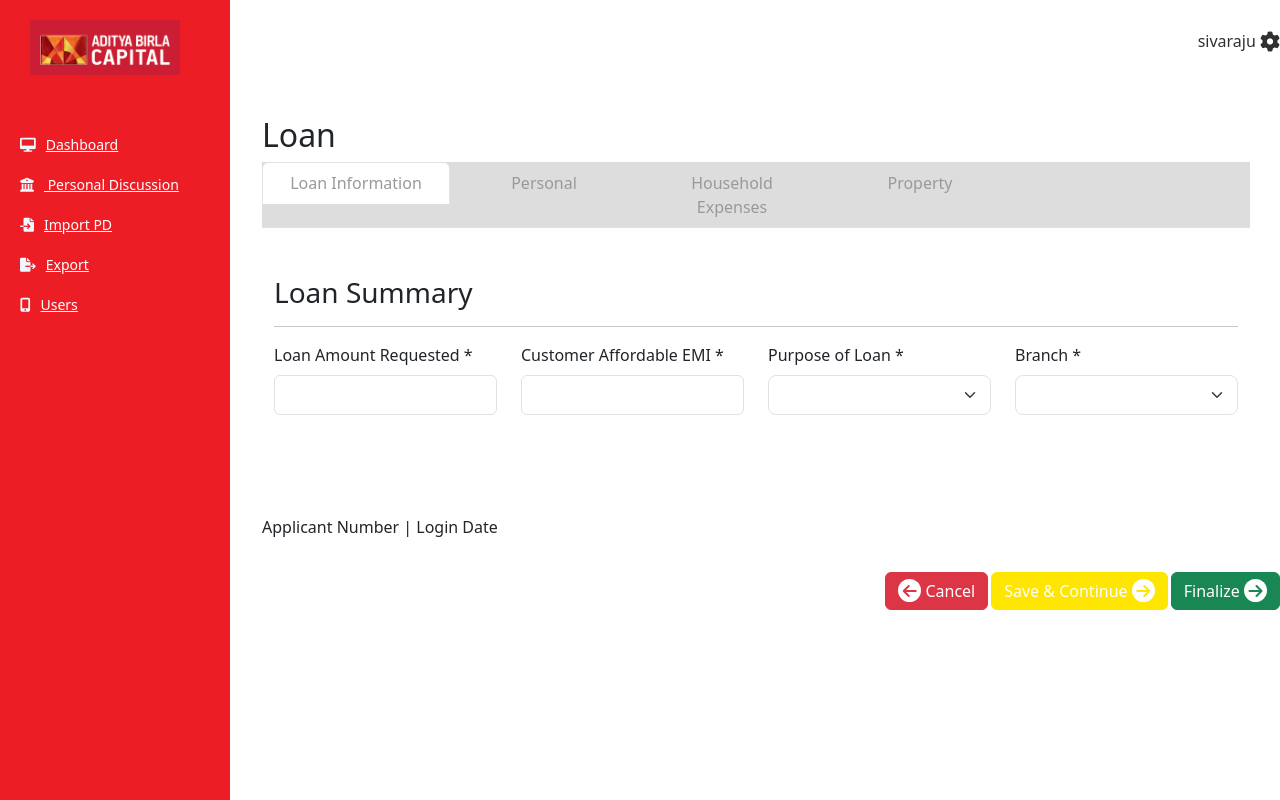
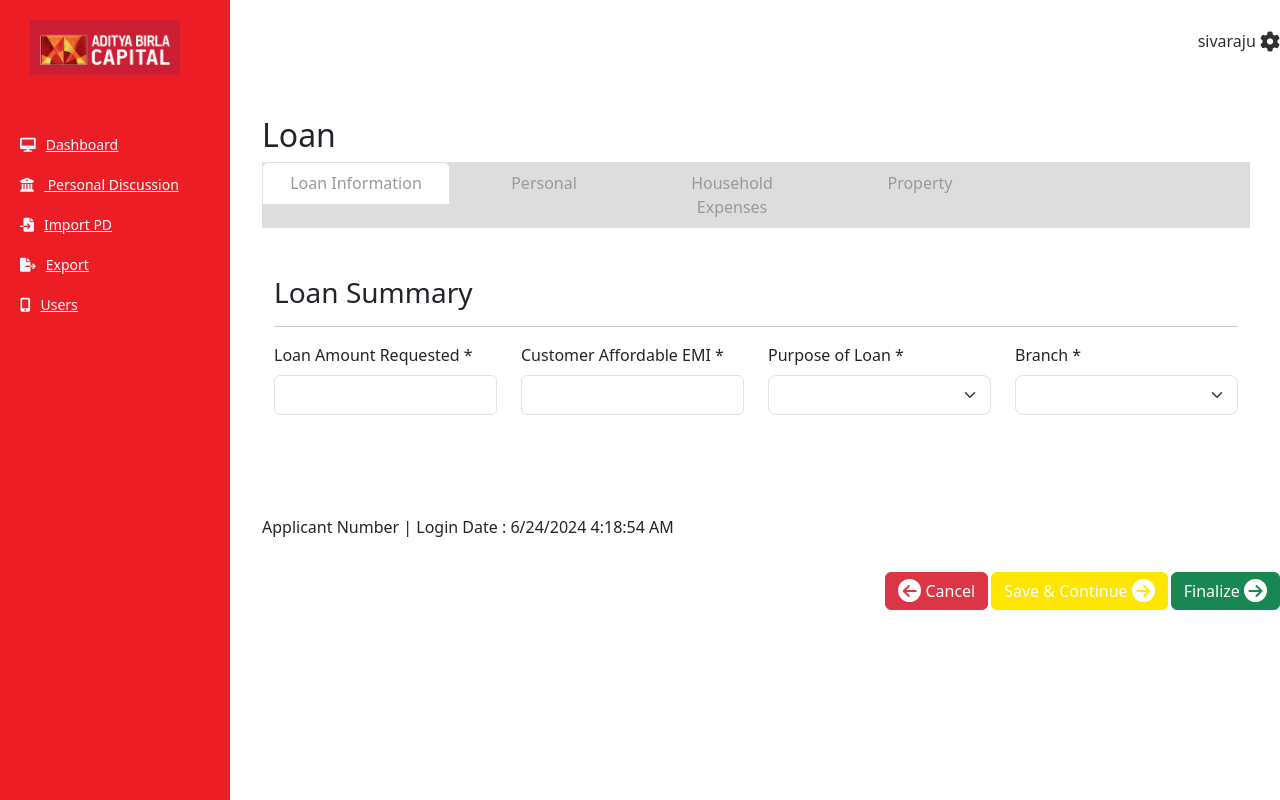
Before and after one commit to acgitsdevteam/rightprofile, a React (Create React App) app: page /loan in a window 1280 px wide. Built offline with nearby package versions, Linux system fonts and the light colour scheme.

Commit message:
Update LoanCreationPhases.tsx
loan basic save

```diff
--- a/src/Components/LoanCreationPhases.tsx
+++ b/src/Components/LoanCreationPhases.tsx
@@ -1,9 +1,12 @@
 import React, { useState } from 'react';
 import SideMenu from './Layout/SideMenu';
-import { Outlet, Route, Link, NavLink } from 'react-router-dom';
+import { Outlet, Route, Link, NavLink, useNavigate } from 'react-router-dom';
 import { Tabs, Tab, Button } from 'react-bootstrap';
 import { Form, Col, Row, FormControl } from 'react-bootstrap';
 import { edbranchList, loanPurposes, dropDownLists } from './Services/Branches';
+import axios from 'axios';
+
+import myLoan from '././Model/Loan.json';
 
 
 const LoanCreationPhases = () => {
@@ -12,6 +15,95 @@ const LoanCreationPhases = () => {
 
   const [subTabkey, setSubTabKey] = useState<string>('applicant');
   const [innerSubKey, setInnerSubKey] = useState<string>('applicant');
+  const currDate = new Date().toLocaleDateString();
+  const currTime = new Date().toLocaleTimeString();
+    const [errorMsg, setErrorMsg] = useState('');
+    const [formData, setFormData] = useState({
+        loanAmountRequested: 0,
+        customerAffordableEmi: 0,
+        purposeOfLoan: '',
+        edbranch: ''
+    });
+    const axiosInstance = axios.create({
+        baseURL: 'https://3.7.159.34/rightprofile/api/', // Replace with your API base URL
+        // timeout: 1000,                      // Set a timeout if needed
+        //headers: { 'Content-Type': 'application/json' }
+    });
+    const navigate = useNavigate();
+
+    const [errors, setErrors] = useState({
+        loanAmountRequested: '',
+        customerAffordableEmi: '',
+        purposeOfLoan: '',
+        edbranch: ''
+    });
+    const checkValidation = () => {
+        const newErrors = {
+            loanAmountRequested: '',
+            customerAffordableEmi: '',
+            purposeOfLoan: '',
+            edbranch: ''
+        };
+
+
+
+        if (!formData.loanAmountRequested) {
+            newErrors.loanAmountRequested = 'Please enter Loan Amount';
+        }
+
+        if (!formData.customerAffordableEmi) {
+            newErrors.customerAffordableEmi = 'Please enter Emi Payment Amount';
+        }
+
+        if (!formData.purposeOfLoan) {
+            newErrors.purposeOfLoan = 'Please Enter Purpose of Loan';
+        }
+
+        if (!formData.edbranch) {
+            newErrors.edbranch = 'Please select the branch';
+        }
+
+
+        setErrors(newErrors);
+        return Object.values(newErrors).every(x => x === '');
+    };
+
+    const updateLoanJson = () => {
+        myLoan.application.loanamount = formData.loanAmountRequested;
+        myLoan.application.affordableemi = formData.customerAffordableEmi;
+        myLoan.application.loanpurpose = formData.purposeOfLoan;
+        myLoan.application.bankparticulars.location.branch = formData.edbranch;
+        myLoan.application.bankparticulars.logindate = currDate + ' ' + currTime;
+        myLoan.userid = 'psivraju';
+
+    };
+
+
+    const handleSubmit = (e: any) => {
+        e.preventDefault();
+        if (checkValidation()) {
+            console.log("Form submitted");
+
+        }
+
+
+        updateLoanJson();
+
+        const headers = {
+            'Content-Type': 'text/plain',
+        };
+        axios.post('https://3.7.159.34/rightprofile/api/app/reach', myLoan, { headers })
+            .then(response => {
+                console.log("Login Response data", response)
+                localStorage.setItem("loan_data", JSON.stringify(response.data));
+                setErrorMsg("");
+                navigate("/personal")
+            }).catch((error) => {
+                console.log("Error response:", error)
+                setErrorMsg("Invalid Username or Password")
+            });
+
+    }
 
   return (
     <>
@@ -65,7 +157,10 @@ const LoanCreationPhases = () => {
                       </Form.Group>
                     </Col>
                     <Col md={3}>
-                      <Form.Group controlId="branch">
+                                          <Form.Group controlId="branch
+
+
+">
                         <Form.Label className="custom-form-label">Branch *</Form.Label>
                         <Form.Select style={{ fontSize: '16px', height: '40px' }} size="lg" aria-label="Select the branch">
                           <option value=""></option>
@@ -88,7 +183,7 @@ const LoanCreationPhases = () => {
             </div>
 
             <div style={{ marginTop: '100px' }}>
-              <span style={{ marginTop: '30px' }}>Applicant Number</span> | <span style={{ marginTop: '30px' }}>Login Date</span>
+                          <span style={{ marginTop: '30px' }}>Applicant Number</span> | <span style={{ marginTop: '30px' }}>Login Date : {currDate} {currTime}</span>
             </div>
 
           </Tab>
@@ -670,7 +765,7 @@ const LoanCreationPhases = () => {
 
       <div style={{ float: 'right' }}>
         <Button variant="danger"><span style={{ borderRadius: '50%', backgroundColor: '#fff', display: 'inline-block', width: '23px', height: '23px' }}><i className="fa fa-arrow-left text-danger"></i></span> Cancel</Button>
-        <Button style={{ background: '#ffe600', margin: '3px', borderColor: '#ffe600' }}>Save & Continue <span style={{ borderRadius: '50%', backgroundColor: '#fff', color: '#ffe600', display: 'inline-block', width: '23px', height: '23px' }}><i className="fa fa-arrow-right text-yellow"></i></span></Button>
+        <Button type="submit" style={{ background: '#ffe600', margin: '3px', borderColor: '#ffe600' }}>Save & Continue <span style={{ borderRadius: '50%', backgroundColor: '#fff', color: '#ffe600', display: 'inline-block', width: '23px', height: '23px' }}><i className="fa fa-arrow-right text-yellow"></i></span></Button>
         <Button variant="success">Finalize <span style={{ borderRadius: '50%', backgroundColor: '#fff', display: 'inline-block', width: '23px', height: '23px' }}><i className="fa fa-arrow-right text-success"></i></span></Button>
 
       </div>
```
